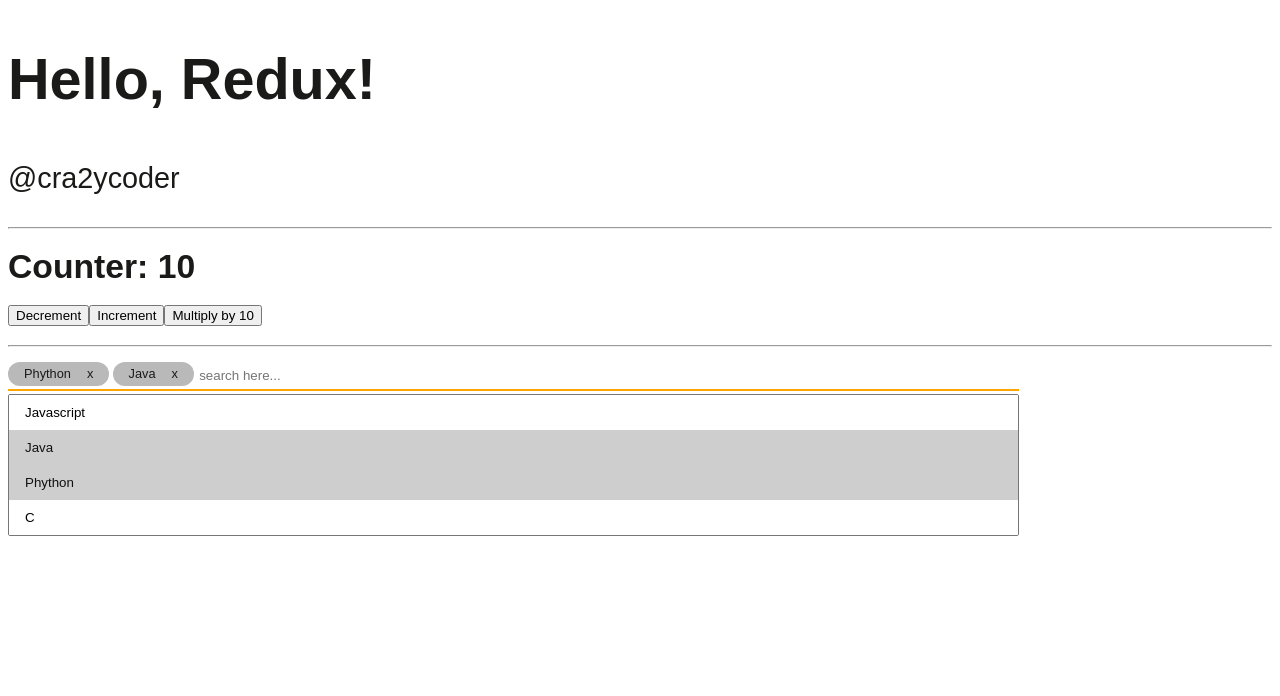
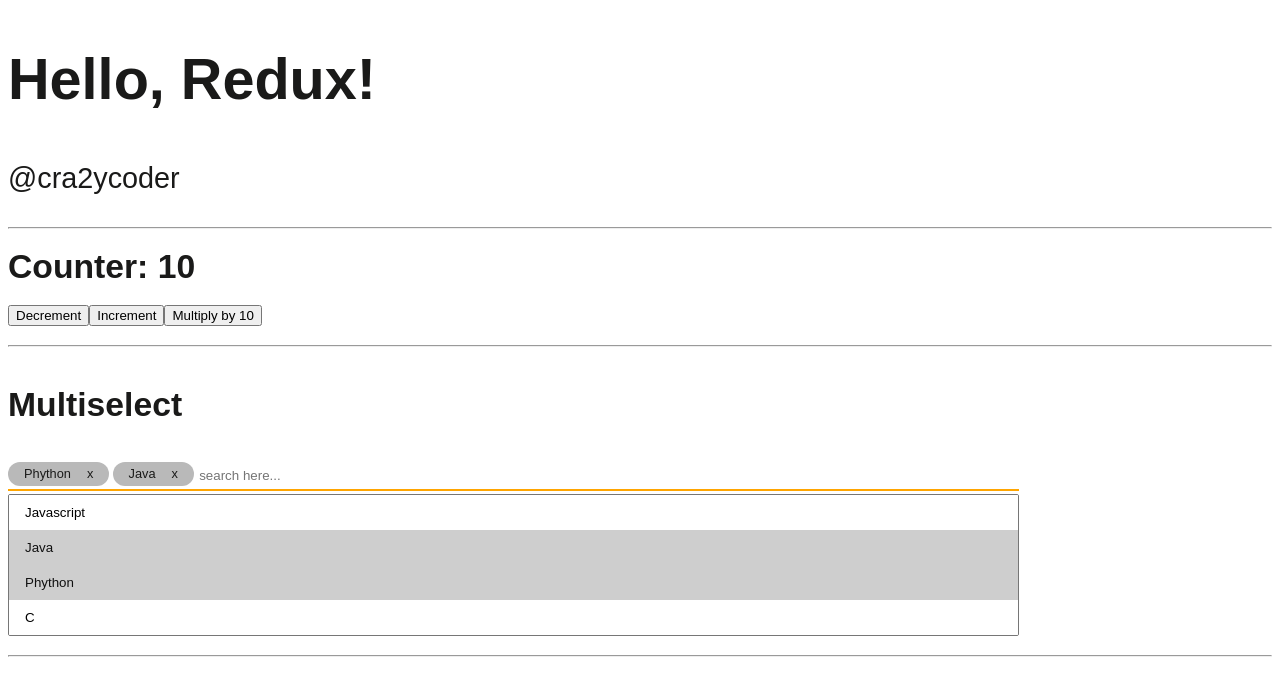
Before and after one commit to cra2ycoder/tutorial-redux, a React (Create React App) app: page / in a window 1280 px wide. Shown: the top 696 px of the page. Built offline with nearby package versions, Linux system fonts and the light colour scheme.

Commit message:
titles added

```diff
--- a/src/App.tsx
+++ b/src/App.tsx
@@ -13,7 +13,9 @@ export default function App() {
         <hr />
         <Counter />
         <hr />
+        <h3>Multiselect</h3>
         <MultiSelect />
+        <hr />
       </div>
     </Provider>
   );
```
